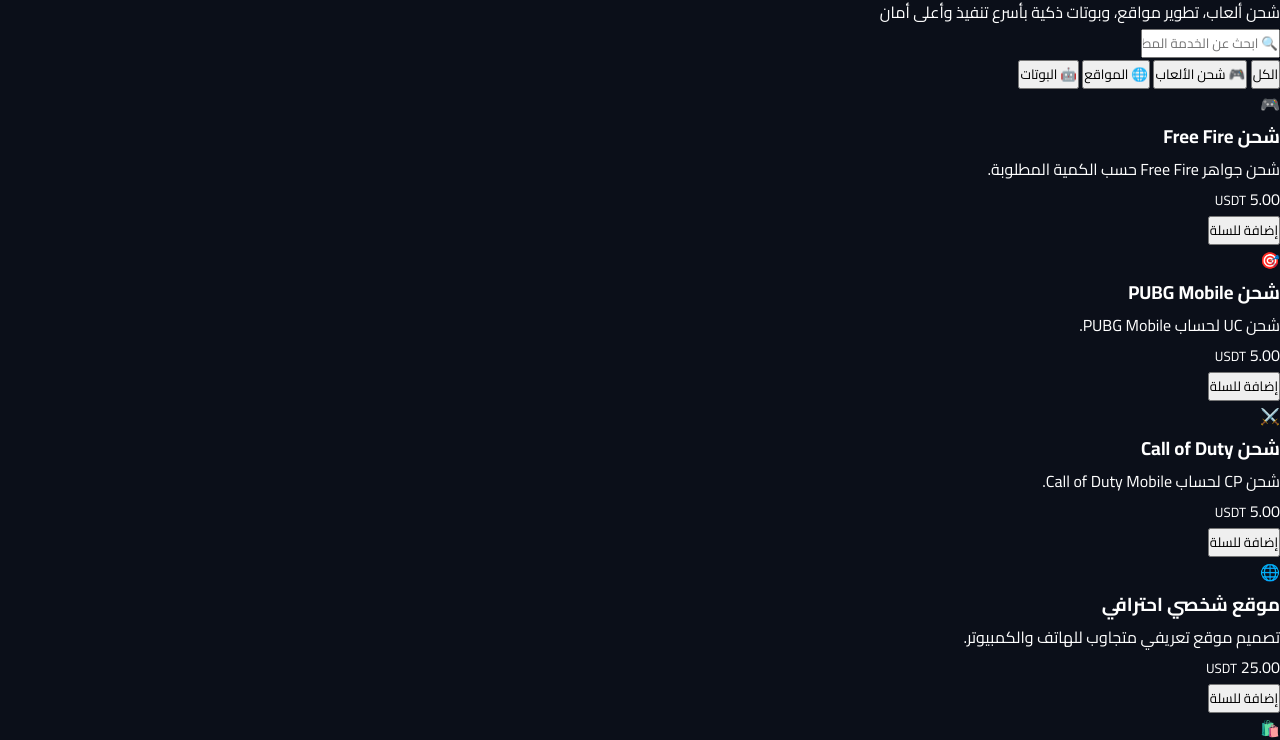
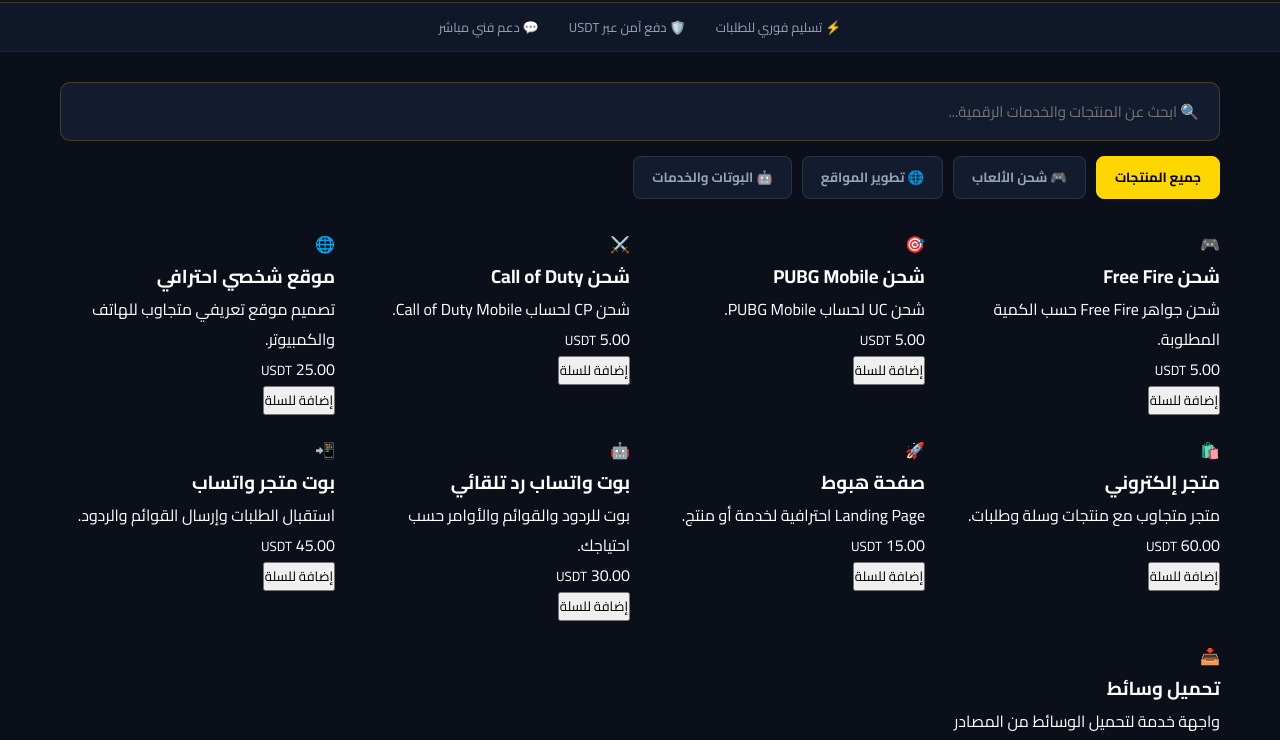
Before and after one commit to quteenah/M, a website: page index.html in a window 1280 px wide. Shown: the part 109-849 px from the top of the page. Drawn offline with Linux system fonts and the light colour scheme.

Commit message:
Update index.html

```diff
--- a/index.html
+++ b/index.html
@@ -3,34 +3,40 @@
 <head>
   <meta charset="UTF-8">
   <meta name="viewport" content="width=device-width, initial-scale=1.0">
-  <title>ALI STORE VIP | المتجر الفاخر</title>
+  <title>ALI STORE VIP | المتجر الإلكتروني الرسمي</title>
   <link rel="stylesheet" href="style.css">
 </head>
 <body>
 
+  <!-- شريط العروض العلوي -->
+  <div class="top-bar">⚡ خصم خاص 20% على خدمات التطوير وشحن الألعاب بأسعار تسليم فورية ⚡</div>
+
+  <!-- الهيدر -->
   <header>
-    <div class="logo">ALI STORE <span>VIP</span></div>
-    <button class="cart-btn" onclick="openCart()">🛒 السلة (<span id="cartCount">0</span>)</button>
+    <div class="brand">👑 ALI STORE <span>VIP</span></div>
+    <button class="cart-trigger" onclick="openCart()">🛒 السلة (<span id="cartCount">0</span>)</button>
   </header>
 
-  <section class="hero">
-    <h1>خدمات رقمية حصرية بمستوى VIP</h1>
-    <p>شحن ألعاب، تطوير مواقع، وبوتات ذكية بأسرع تنفيذ وأعلى أمان</p>
-  </section>
+  <!-- شريط الثقة -->
+  <div class="trust-bar">
+    <div class="trust-item">⚡ تسليم فوري للطلبات</div>
+    <div class="trust-item">🛡️ دفع آمن عبر USDT</div>
+    <div class="trust-item">💬 دعم فني مباشر</div>
+  </div>
 
-  <div class="controls">
-    <div class="search-box">
-      <input type="text" id="search" placeholder="🔍 ابحث عن الخدمة المطلوبة..." oninput="renderProducts()">
-    </div>
-    <div class="filters">
-      <button class="active" onclick="filterCat('all', this)">الكل</button>
-      <button onclick="filterCat('games', this)">🎮 شحن الألعاب</button>
-      <button onclick="filterCat('web', this)">🌐 المواقع</button>
-      <button onclick="filterCat('bot', this)">🤖 البوتات</button>
+  <!-- التصفح والبحث -->
+  <div class="store-nav">
+    <input type="text" class="search-input" id="search" placeholder="🔍 ابحث عن المنتجات والخدمات الرقمية..." oninput="renderProducts()">
+    <div class="cat-tabs">
+      <button class="cat-btn active" onclick="filterCat('all', this)">جميع المنتجات</button>
+      <button class="cat-btn" onclick="filterCat('games', this)">🎮 شحن الألعاب</button>
+      <button class="cat-btn" onclick="filterCat('web', this)">🌐 تطوير المواقع</button>
+      <button class="cat-btn" onclick="filterCat('bot', this)">🤖 البوتات والخدمات</button>
     </div>
   </div>
 
-  <main class="grid" id="products"></main>
+  <!-- شبكة المنتجات -->
+  <main class="products-grid" id="products"></main>
 
   <script src="app.js"></script>
 </body>
```
